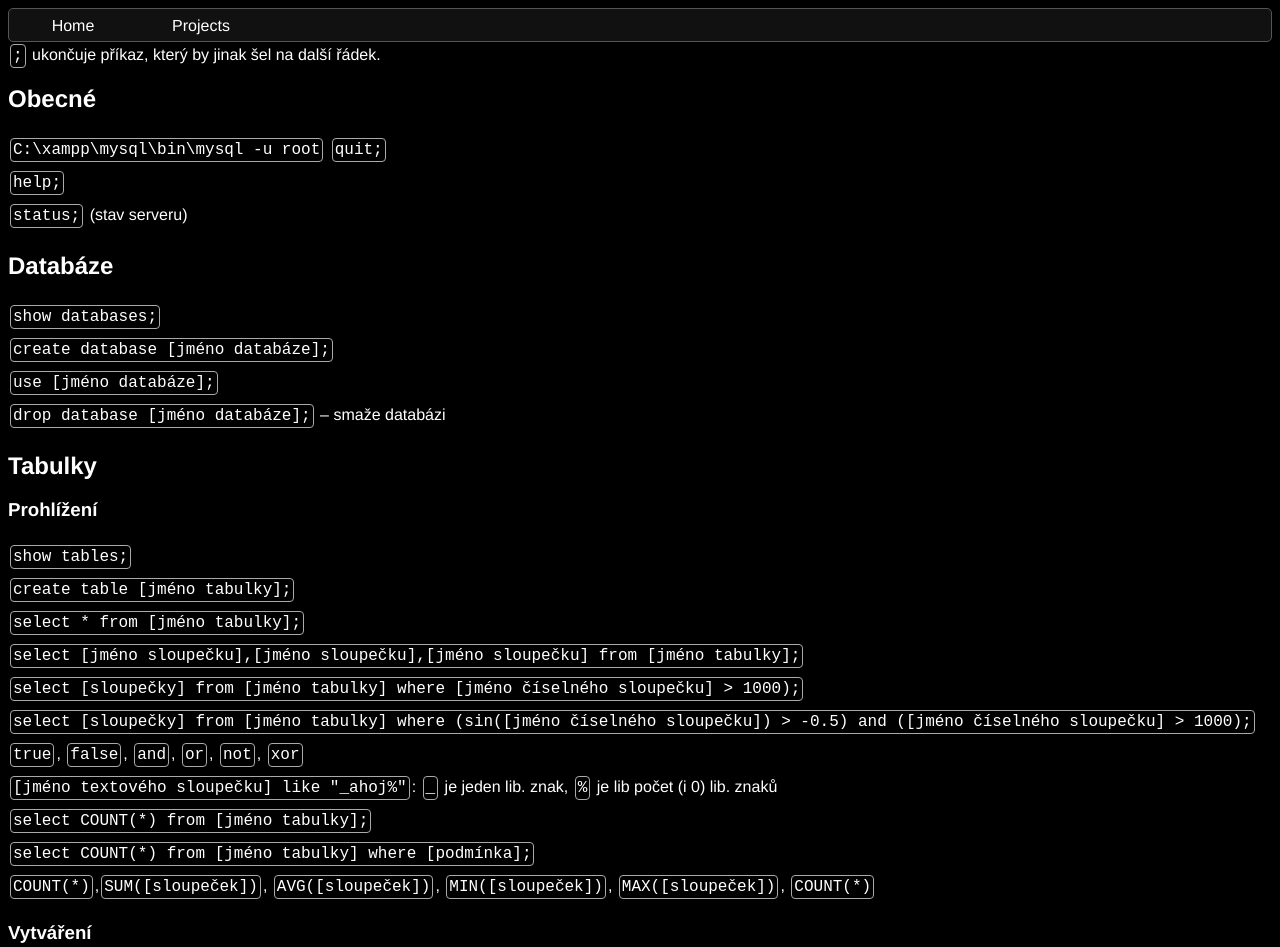
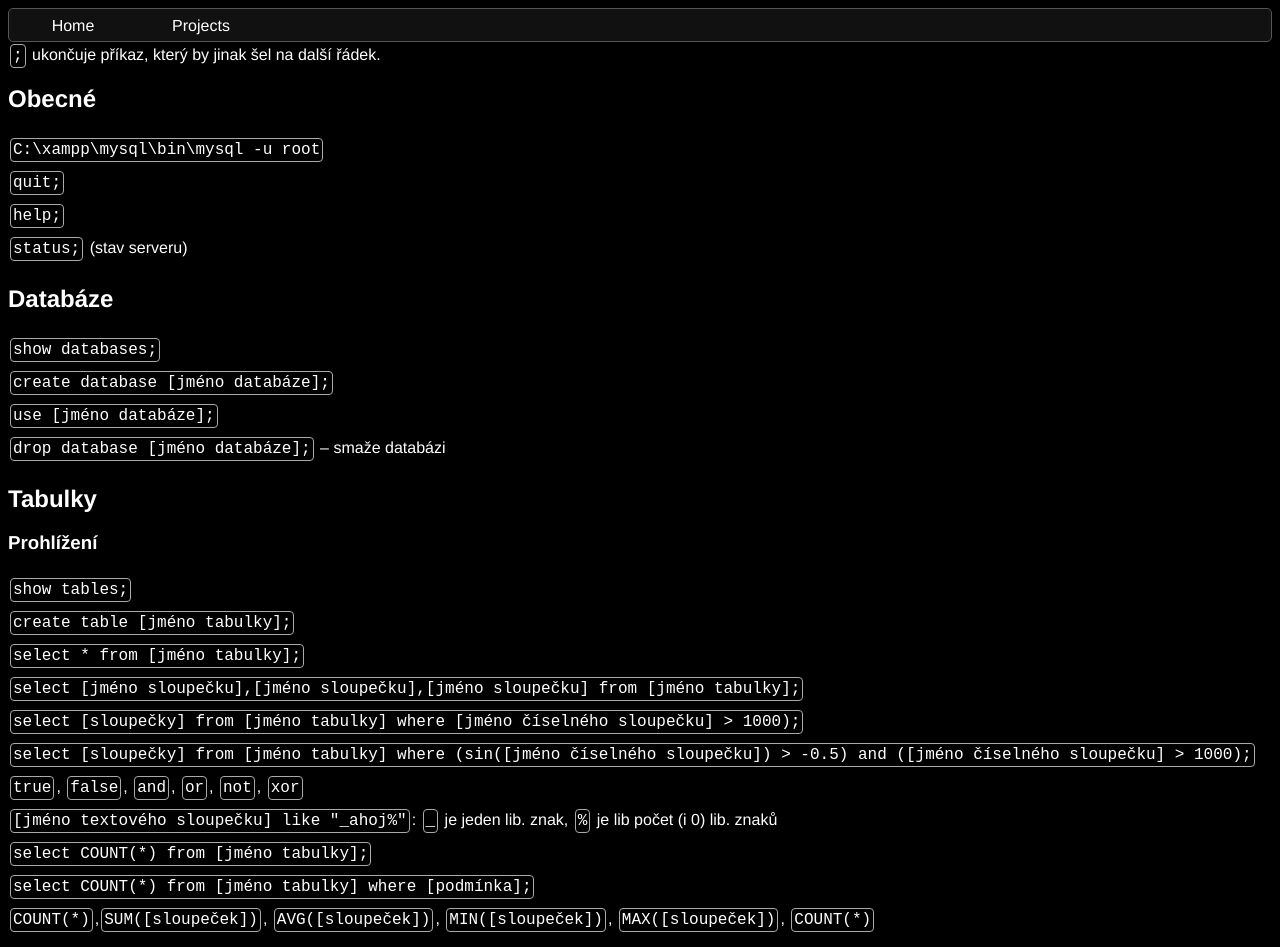
Before and after one commit to silenysakal2/silenysakal2.github.io, a plain HTML site: page sql_cheat_sheet.html in a window 1280 px wide. Shown: the top 947 px of the page. Drawn offline with Linux system fonts and the light colour scheme.

Commit message:
minor fix

```diff
--- a/sql_cheat_sheet.html
+++ b/sql_cheat_sheet.html
@@ -26,7 +26,7 @@
 
 		<h2>Obecné</h2>
 		<p style="line-height: 200%;">
-			<span class="code">C:\xampp\mysql\bin\mysql -u root</span>
+			<span class="code">C:\xampp\mysql\bin\mysql -u root</span><br/>
 			<span class="code">quit;</span><br/>
 			<span class="code">help;</span><br/>
 			<span class="code">status;</span> (stav serveru)
```
